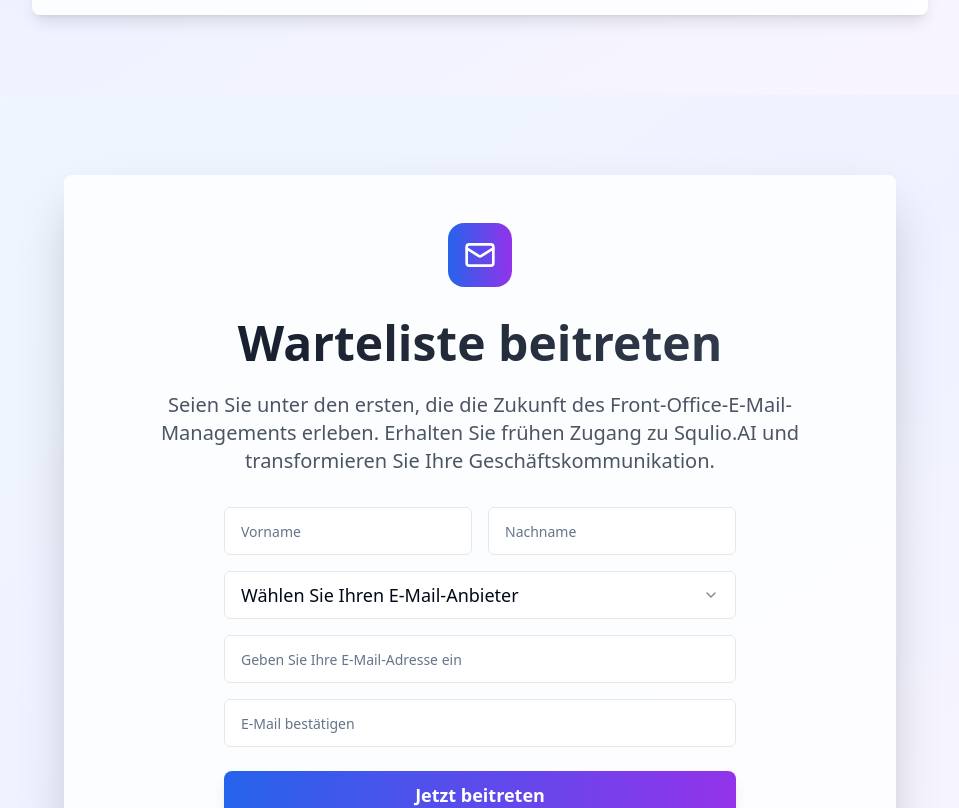
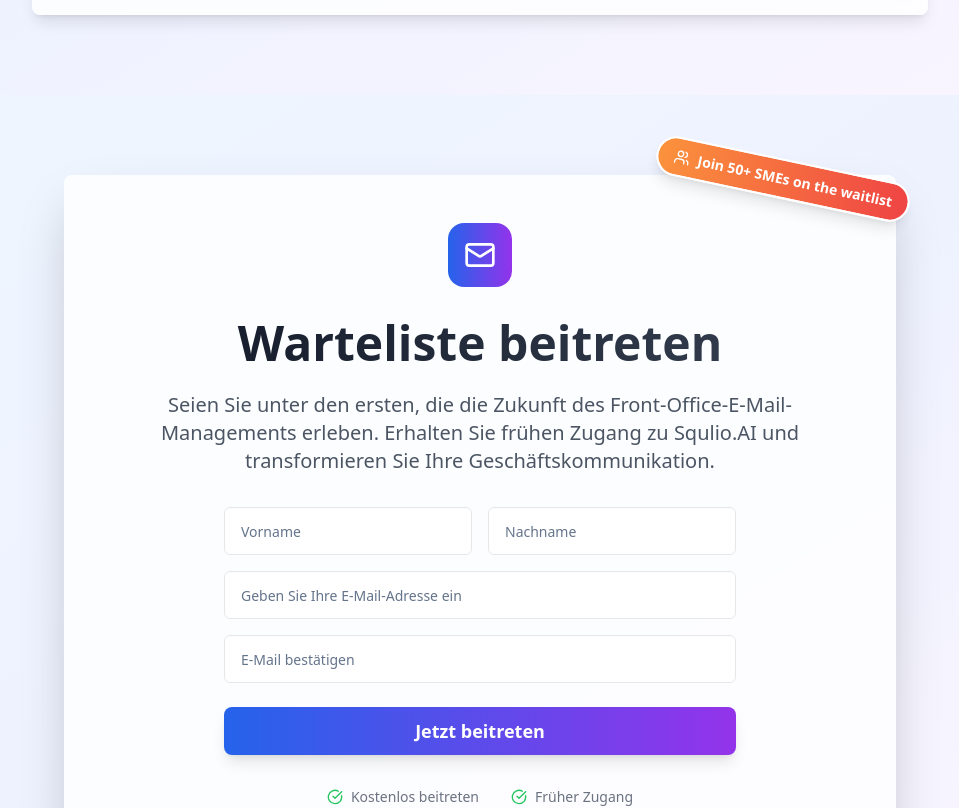
Before and after one commit to Cricrog/squlio-ffec75e1, a React (Vite) app: page / in a window 1280 px wide. Shown: the part 2360-3168 px from the top of the page, without its empty margins (160-1119 px from the left). Built offline with nearby package versions, Linux system fonts and the light colour scheme.

Commit message:
Add waitlist sticker
Added a sticker to the waitlist section to display "join 50+ SME's on the waitlist".

```diff
--- a/src/components/WaitlistSection.tsx
+++ b/src/components/WaitlistSection.tsx
@@ -1,9 +1,9 @@
+
 import React, { useState } from 'react';
 import { Button } from '@/components/ui/button';
 import { Input } from '@/components/ui/input';
 import { Card, CardContent } from '@/components/ui/card';
-import { Select, SelectContent, SelectItem, SelectTrigger, SelectValue } from '@/components/ui/select';
-import { CheckCircle, Mail } from 'lucide-react';
+import { CheckCircle, Mail, Users } from 'lucide-react';
 import { useToast } from '@/hooks/use-toast';
 import { useLanguage } from '@/contexts/LanguageContext';
 import { supabase } from '@/integrations/supabase/client';
@@ -11,7 +11,6 @@ import { supabase } from '@/integrations/supabase/client';
 const WaitlistSection = () => {
   const [firstName, setFirstName] = useState('');
   const [lastName, setLastName] = useState('');
-  const [emailProvider, setEmailProvider] = useState('');
   const [email, setEmail] = useState('');
   const [confirmEmail, setConfirmEmail] = useState('');
   const [isSubmitted, setIsSubmitted] = useState(false);
@@ -23,7 +22,7 @@ const WaitlistSection = () => {
     e.preventDefault();
 
     // Validate all fields are filled
-    if (!firstName || !lastName || !emailProvider || !email || !confirmEmail) {
+    if (!firstName || !lastName || !email || !confirmEmail) {
       toast({
         title: "All fields required",
         description: "Please fill out all fields to join the waitlist.",
@@ -61,8 +60,7 @@ const WaitlistSection = () => {
         .insert([{
           email: email,
           first_name: firstName,
-          last_name: lastName,
-          email_provider: emailProvider
+          last_name: lastName
         }]);
 
       if (error) {
@@ -122,7 +120,17 @@ const WaitlistSection = () => {
   return (
     <section id="waitlist" className="py-20 bg-gradient-to-br from-blue-50 via-indigo-50 to-purple-50">
       <div className="max-w-4xl mx-auto px-4 sm:px-6 lg:px-8">
-        <Card className="border-0 shadow-2xl bg-white/80 backdrop-blur-sm">
+        <Card className="border-0 shadow-2xl bg-white/80 backdrop-blur-sm relative">
+          {/* Sticker */}
+          <div className="absolute -top-4 -right-4 z-10">
+            <div className="bg-gradient-to-r from-orange-400 to-red-500 text-white px-4 py-2 rounded-full shadow-lg transform rotate-12 border-2 border-white">
+              <div className="flex items-center gap-2 text-sm font-bold">
+                <Users className="w-4 h-4" />
+                Join 50+ SMEs on the waitlist
+              </div>
+            </div>
+          </div>
+
           <CardContent className="p-12 text-center">
             <div className="w-16 h-16 bg-gradient-to-r from-blue-600 to-purple-600 rounded-2xl flex items-center justify-center mx-auto mb-8">
               <Mail className="w-8 h-8 text-white" />
@@ -155,18 +163,6 @@ const WaitlistSection = () => {
                   required
                   disabled={isLoading}
                 />
-              </div>
-              <div className="mb-4">
-                <Select value={emailProvider} onValueChange={setEmailProvider} disabled={isLoading}>
-                  <SelectTrigger className="h-12 px-4 text-lg border-gray-200 focus:border-blue-500 focus:ring-blue-500">
-                    <SelectValue placeholder={t('emailProviderPlaceholder')} />
-                  </SelectTrigger>
-                  <SelectContent className="bg-white border shadow-lg">
-                    <SelectItem value="Gmail" className="text-lg">Gmail</SelectItem>
-                    <SelectItem value="Outlook" className="text-lg">Outlook</SelectItem>
-                    <SelectItem value="Other" className="text-lg">Other</SelectItem>
-                  </SelectContent>
-                </Select>
               </div>
               <div className="flex flex-col gap-4 mb-6">
                 <Input
```
